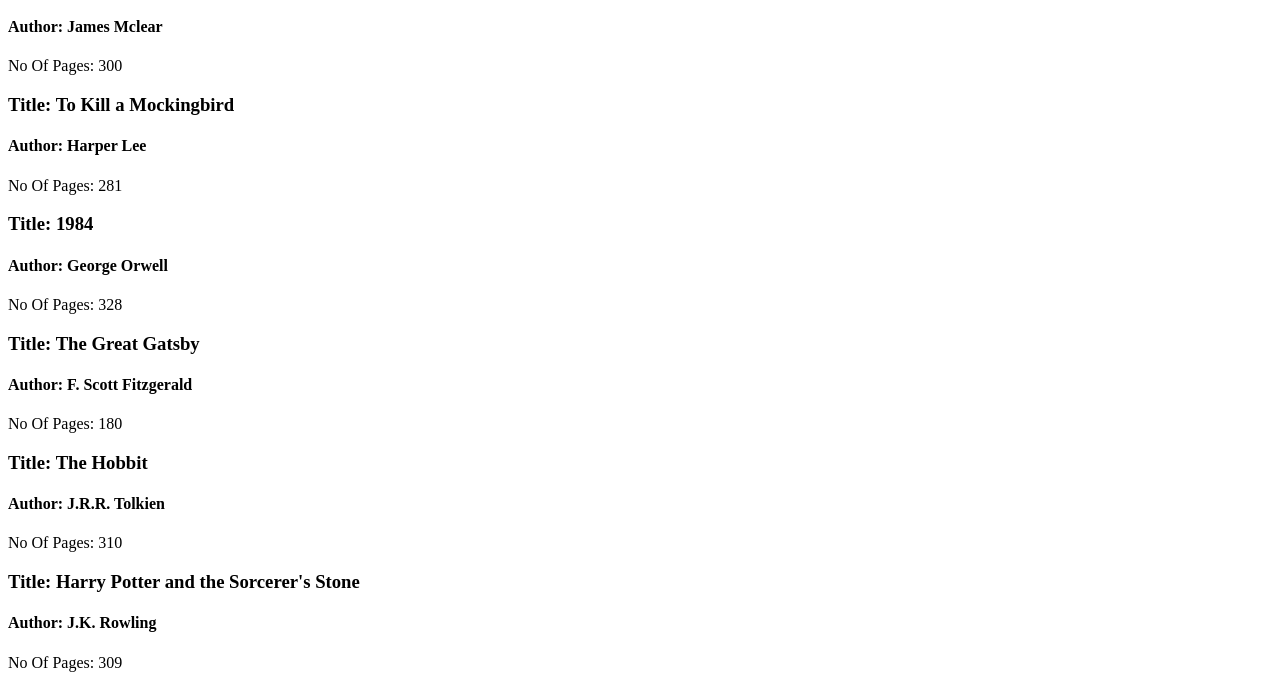
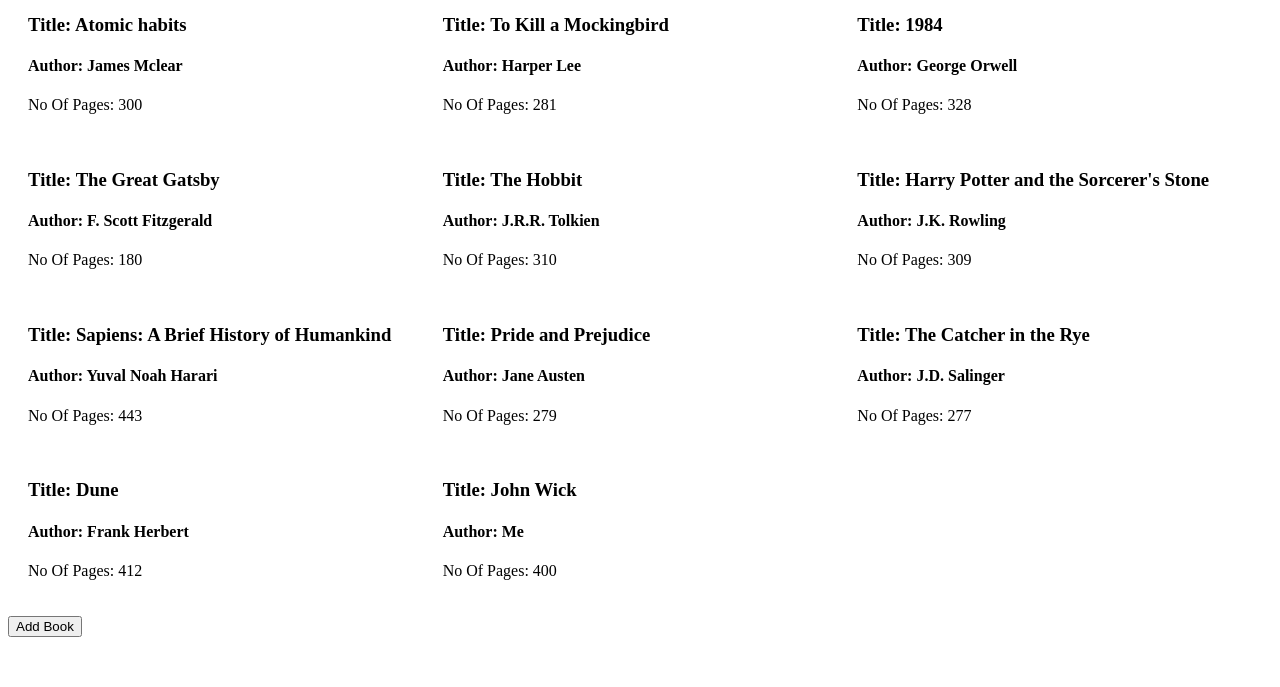
Before and after one commit to NormanMwagi/Library, a plain HTML site: page index.html in a window 1280 px wide. Shown: the part 105-792 px from the top of the page. Drawn offline with Linux system fonts and the light colour scheme.

Commit message:
css display 3 books per row

```diff
--- a/index.html
+++ b/index.html
@@ -3,7 +3,7 @@
 <head>
     <meta charset="UTF-8">
     <meta name="viewport" content="width=device-width, initial-scale=1.0">
-    <title>Library</title>
+    <title>Book Store</title>
     <link rel="stylesheet" href="styles.css">
 </head>
 <body>
--- a/script.js
+++ b/script.js
@@ -25,7 +25,13 @@ function Book(title, author, noOfPages) {
 }
 
 function addBookToLibrary(title, author, noOfPages) {
+
   // take params, create a book then store it in the array
+  let btn = document.createElement('button');
+  btn.classList.add("btn");
+  btn.innerText = "Add Book";
+  document.body.appendChild(btn);
+
     myLibrary.push({id: crypto.randomUUID(), title, author, noOfPages});
 }
 
--- a/styles.css
+++ b/styles.css
@@ -2,3 +2,10 @@ h1{
     display: flex;
     justify-content: center;
 }
+
+#books{
+    display: grid;
+    grid-template-columns: repeat(3, 1fr);
+    gap: 20px; /* Spacing between books */
+    padding: 20px;
+}
```
